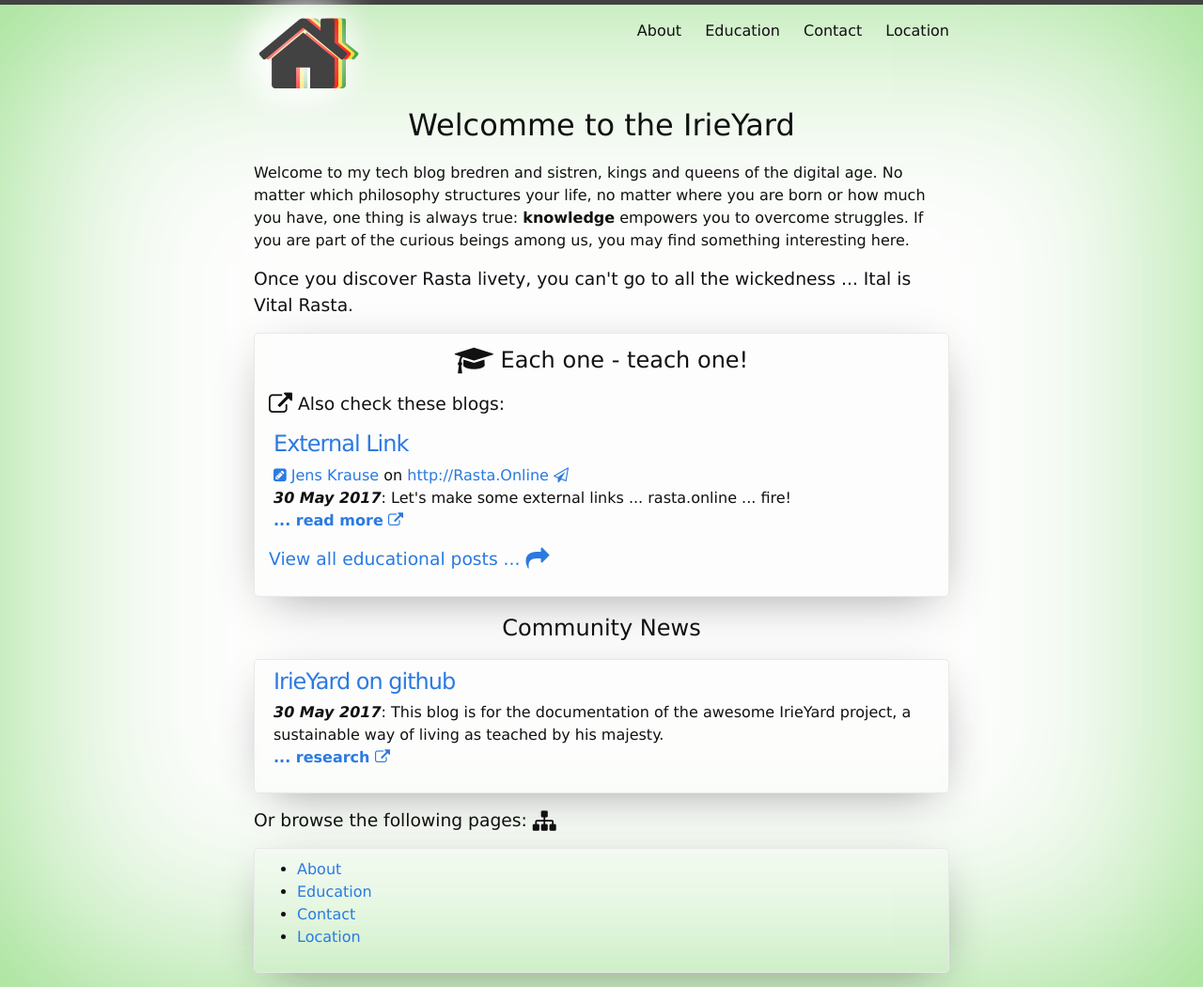
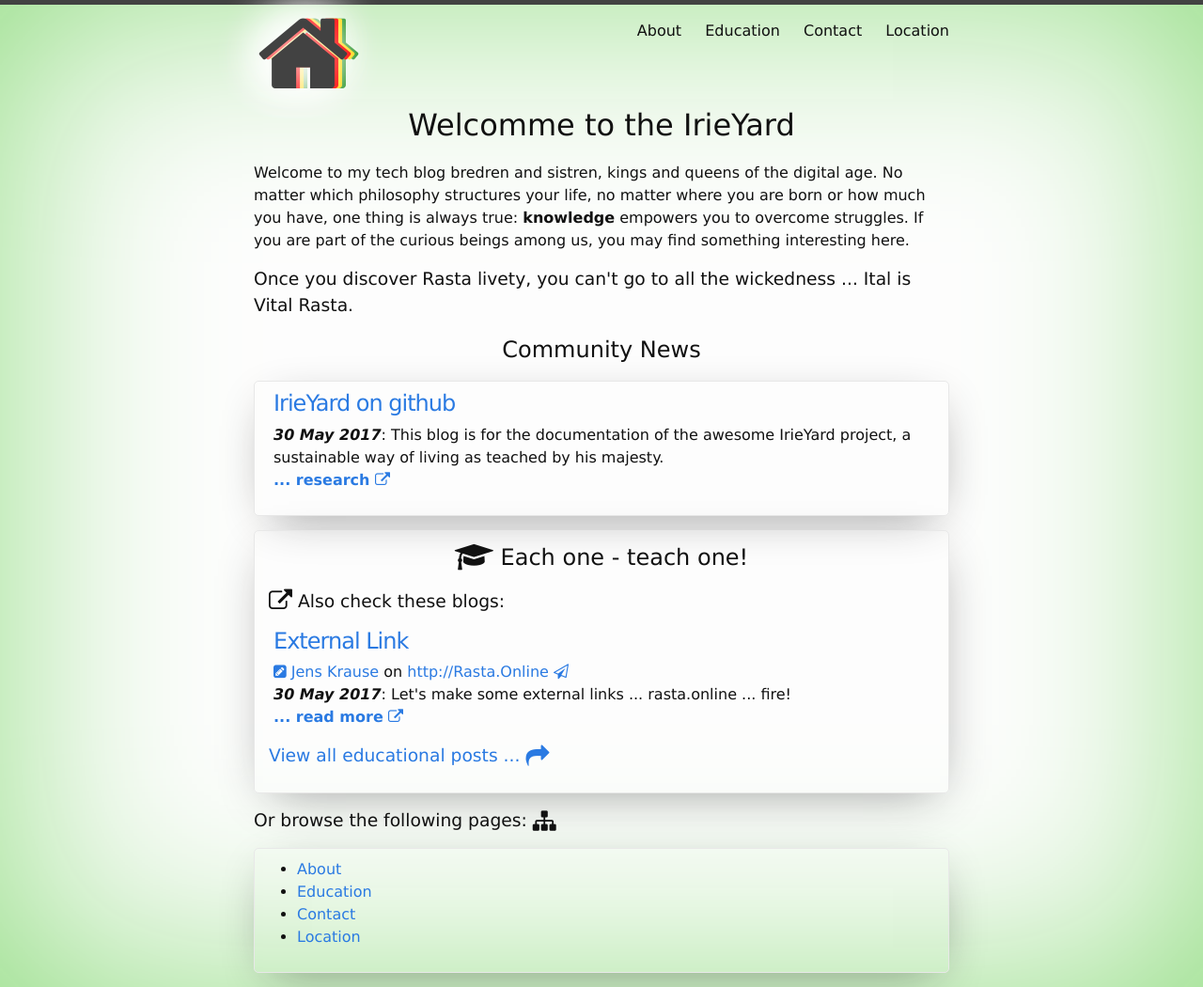
Before and after one commit to Solomonic/ital.yard, a Jekyll site: the page built from index.html, in a window 1280 px wide. Shown: the whole page at 94% size. Built offline with Jekyll 4.4.1, drawn with Linux system fonts in a browser that asks for light colours.

Commit message:
reorder startpage

```diff
--- a/index.html
+++ b/index.html
@@ -13,6 +13,11 @@ share: rasta
 
   <h3>Once you discover Rasta livety, you can't go to all the wickedness ... Ital is Vital Rasta.</h3>
   <section>
+    <h2>Community News</h2>
+    <div class="article full">
+      {% include list_news.html %}
+    </div>
+
     <div class="article full">
       <h2><i class="fa fa-graduation-cap fa-lg"></i> Each one - teach one!</h2>
         {% include education_list.html %}
@@ -23,11 +28,7 @@ share: rasta
     </div>
   </section>
 
-<h2>Community News</h2>
-  <div class="article full">
 
-    {% include list_news.html %}
-  </div>
   <h3>Or browse the following pages: <i class="fa fa-sitemap fa-lg"></i></h3>
   <div class="article full">
     {% include navigation_list.html %}
```
